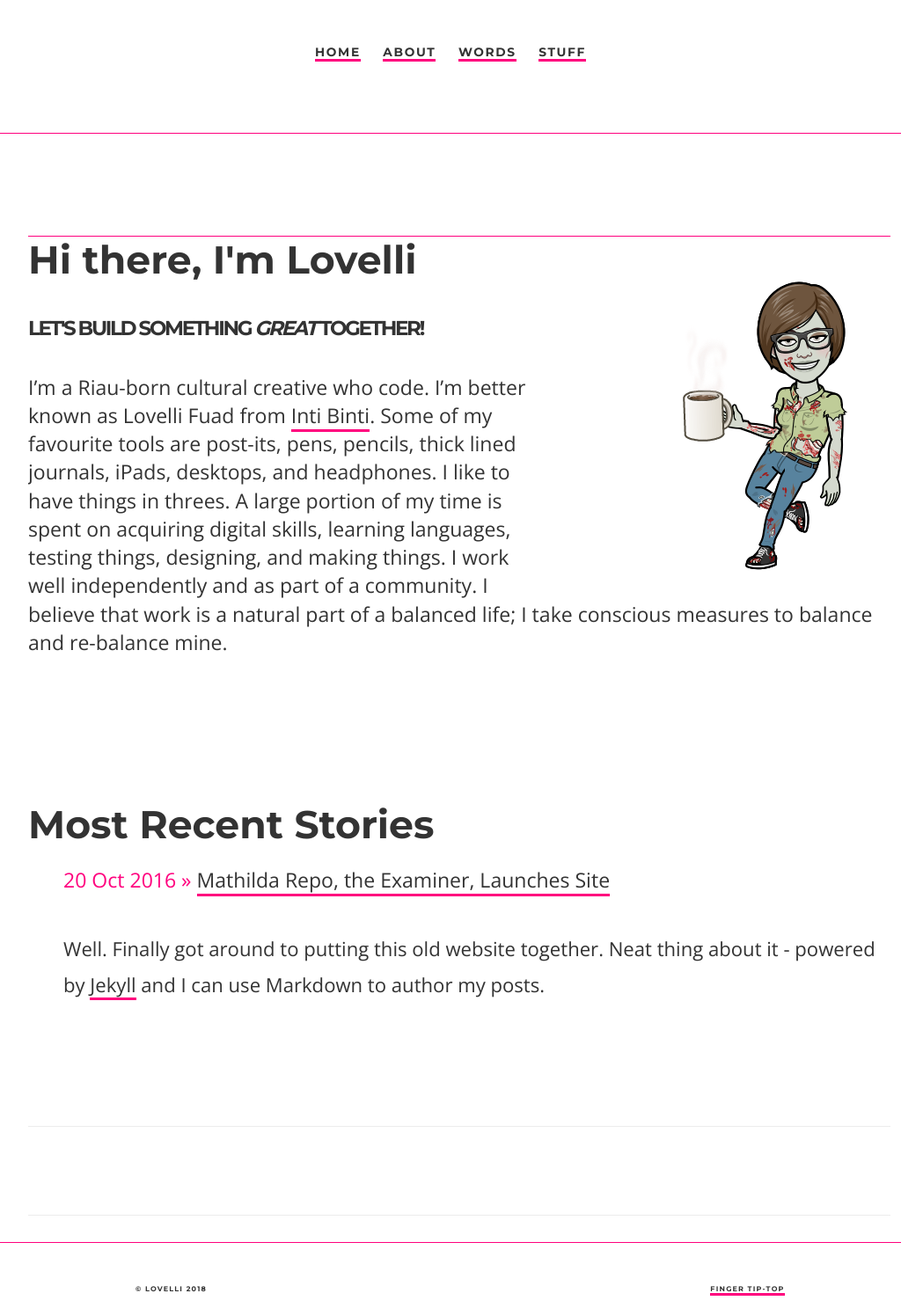
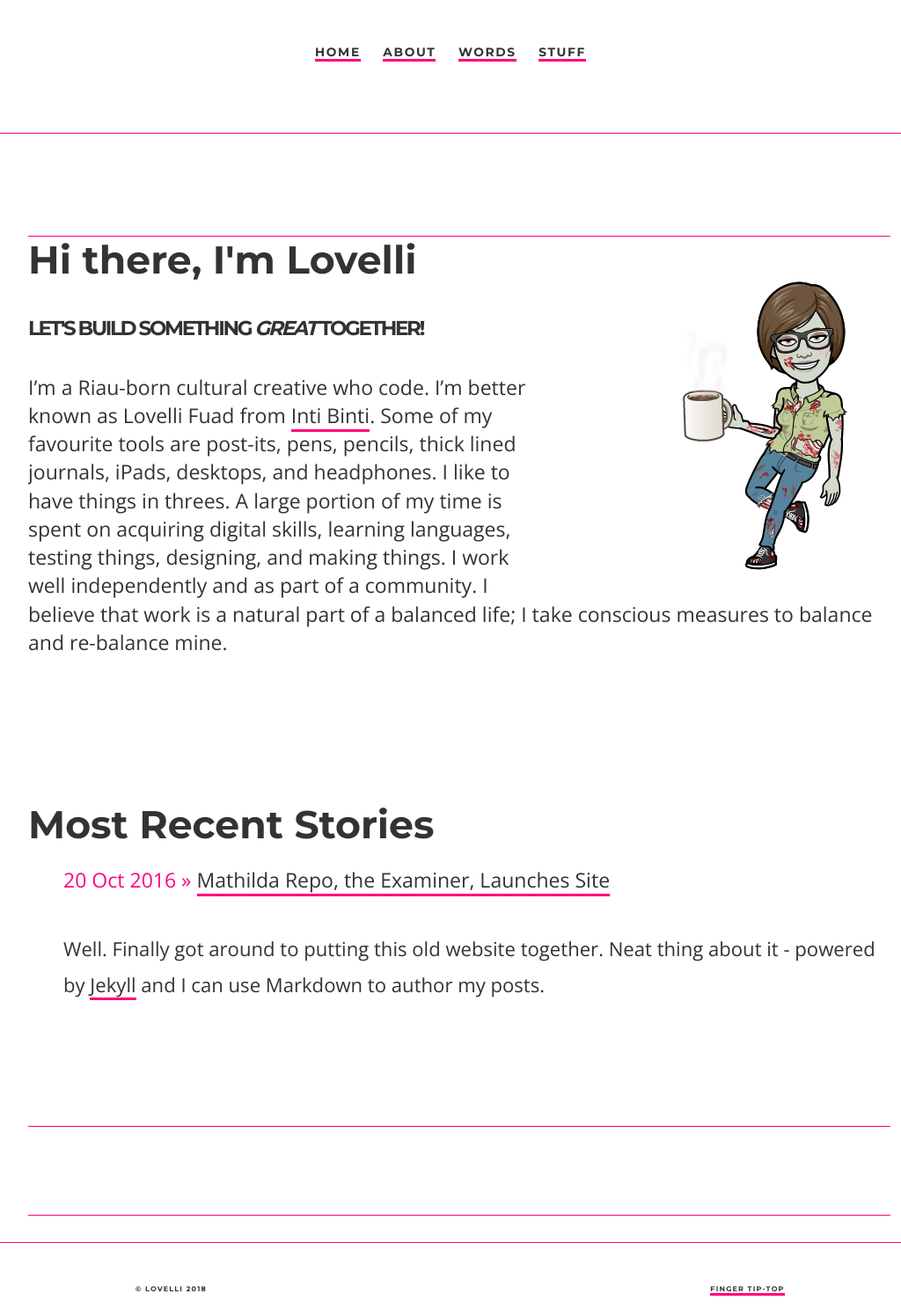
Before and after one commit to ariesti/ariesti.github.io, a Jekyll site: the page built from index.html, in a window 1280 px wide. Shown: the whole page at 88% size, without its empty margins (118-1142 px from the left). Built offline with Jekyll 4.4.1, drawn with Linux system fonts in a browser that asks for light colours.

Commit message:
Update main.css

```diff
--- a/css/main.css
+++ b/css/main.css
@@ -116,7 +116,7 @@ body {
 	padding-top: 100px;
 	padding-bottom: 100px;
 	background-color: #fff;
-	border-bottom: 1px solid #ECECEC;
+	border-bottom: 1px solid #ff017e;
 }
 
 #middle { padding-top: 30px; padding-bottom: 30px; background-color: #fff; }
```
